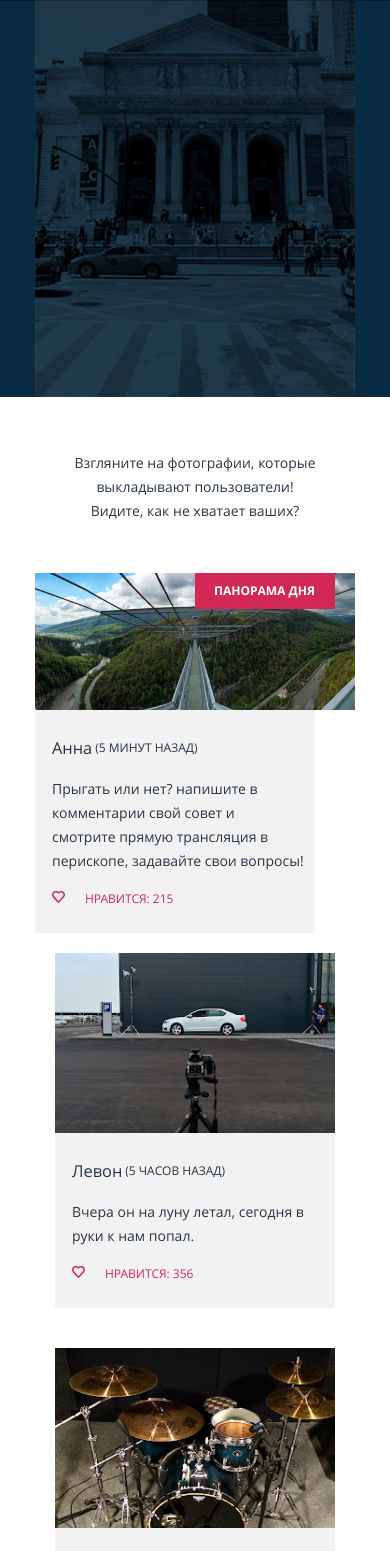
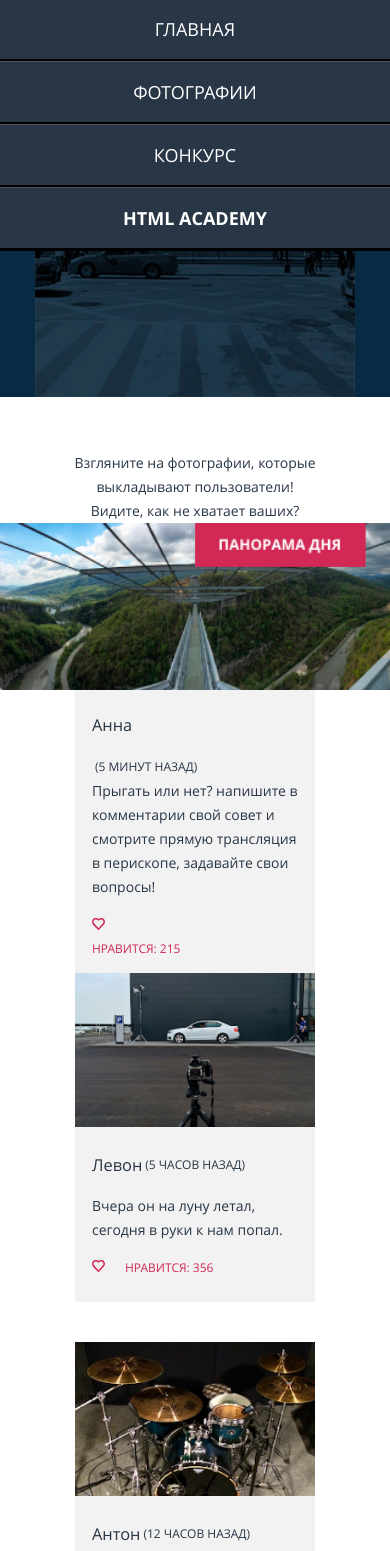
Before and after one commit to Proxa-prog/1817499-pink-23, a website: page source/catalog.html in a window 390 px wide. Shown: the part 65-1616 px from the top of the page. Drawn offline with nearby package versions, Linux system fonts and the light colour scheme; files that its build step writes are made by us from their sources.

Commit message:
Адаптивная сетка внутренних страниц. Внесены правки #2

```diff
--- a/source/catalog.html
+++ b/source/catalog.html
@@ -17,17 +17,17 @@
               <img class="page-header__logo-image" src="img/header_logo_pink.svg" alt="Логотип" width="74" height="23">
             </a>
             <button class="main-nav__toggle"><span class="visually-hidden">Открыть меню</span><img class="page-header__logo-image" src="img/open_menu_button.svg" alt="Логотип" width="50" height="24"></button>
-            <div class="main-nav__wrapper visually-hidden">
+            <div class="main-nav__wrapper">
                 <ul class="main-nav__list">
                   <li class="main-nav__list-item">
                   </li>
                   <li class="main-nav__list-item main-nav__list-item-current">
-                    <a>
+                    <a href="index.html">
                       Главная
                     </a>
                   </li>
                   <li class="main-nav__list-item">
-                    <a href="catalog.html">
+                    <a>
                       Фотографии
                     </a>
                   </li>
@@ -57,11 +57,12 @@
             <p class="page-main__article">
                 Взгляните на фотографии, которые<br> выкладывают пользователи!<br> Видите, как не хватает ваших?
             </p>
+          </div>
 
-            <ul class="user-catalog__list">
-              <li class="user-catalog__item">
+          <div class="user-catalog__panorama-wrapper">
             <img class="user-catalog__picture user-catalog__panorama" src="img/bridge.jpg" alt="Мост над дорогой" width="320" height="137">
-                <div class="user-catalog__review catalog-review">
+            <div class="content-wrapper">
+              <div class="user-catalog__review catalog-review-panorama">
                 <h3 class="catalog-review__user-name">Анна </h3>
                 <span class="catalog-review__time">(5 минут назад)</span>
                 <p class="catalog-review__text">
@@ -72,7 +73,11 @@
                   </svg></button>
                 <p class="user-catalog__how-much-like">Нравится: 215</p>
               </div>
-              </li>
+            </div>
+          </div>
+
+          <div class="content-wrapper">
+            <ul class="user-catalog__list">
               <li class="user-catalog__item">
                 <img class="user-catalog__picture" src="img/car.jpg" alt="Фотосъёмка автомобиля" width="280" height="180">
                 <div class="user-catalog__review catalog-review">
@@ -171,7 +176,10 @@
                 <p class="page-main__article">
                   Затмите их всех!<br> Выкладывайте всё, что накопилось в телефоне!
                 </p>
+            </div>
 
+              <div class="user-repost__container">
+                <div class="content-wrapper">
                   <div class="user-repost__wrapper">
                     <input class="user-repost__input-file" type="file">
 
@@ -231,6 +239,8 @@
                     <button class="page-main__catalog-button" type="submit">Запостить</button>
                     <button class="page-main__catalog-button" type="reset">Отмена</button>
                   </div>
+                </div>
+              </div>
             </section>
           </div>
         </form>
--- a/source/less/blocks/modal-error.less
+++ b/source/less/blocks/modal-error.less
@@ -1,4 +1,5 @@
 .modal-error {
+  display: none;
   min-height: 289px;
   padding: 44px 22px 52px 22px;
 }
--- a/source/less/blocks/modal-sent.less
+++ b/source/less/blocks/modal-sent.less
@@ -1,4 +1,5 @@
 .modal-sent {
+  display: none;
   min-height: 380px;
 }
 
--- a/source/less/blocks/page-header-form.less
+++ b/source/less/blocks/page-header-form.less
@@ -7,3 +7,11 @@
   min-height: 462px;
   color: @color-white;
 }
+
+.page-header-form__competition {
+  font-weight: 300;
+  font-size: 24px;
+  line-height: 33px;
+  width: 228px;
+  margin: 0 auto;
+}
--- a/source/less/blocks/page.less
+++ b/source/less/blocks/page.less
@@ -9,7 +9,7 @@
   text-align: center;
   font-size: 14px;
   line-height: 24px;
-  font-weight: normal;
+  font-weight: 400;
   font-style: normal;
   color: @color-text-black;
 }
--- a/source/less/blocks/user-catalog.less
+++ b/source/less/blocks/user-catalog.less
@@ -1,10 +1,5 @@
-.user-catalog {
-  min-height: 2430px;
-}
-
 .user-catalog__list {
   .ul_style();
-  margin-top: 50px;
 
   @media (min-width: @tablet-width) {
     display: flex;
@@ -17,26 +12,17 @@
   }
 }
 
-.user-catalog__item { //как выделить отдельно,чтобы растянуть на всю страницу?
+.user-catalog__item {
   display: flex;
   flex-wrap: wrap;
-
-  &:not(:first-of-type) {
   margin: 0 20px 20px 20px;
 }
 
 @media (min-width: @tablet-width) {
   width: 300px;
   height: 455px;
-
-    &:not(:first-of-type) {
   margin: 0;
   margin-top: 20px;
-    }
-
-    &:first-child {
-      width: 100%;
-    }
 
   &:nth-child(2n + 2) {
     margin-right: 20px;
@@ -60,7 +46,6 @@
   &:nth-child(3n + 3) {
     margin-left: 20px;
     margin-right: 20px;
-    }
   }
 }
 
@@ -103,3 +88,27 @@
     }
   }
 }
+
+.user-catalog__panorama {
+  width: 100%;
+}
+
+.catalog-review-panorama {
+  margin: -10px auto;
+  width: 240px;
+  min-height: 121px;
+  padding: 10px 10px 10px 17px;
+  text-align: left;
+  background-color: @color-grey;
+  box-sizing: border-box;
+
+  @media (min-width: @tablet-width) {
+    width: 580px;
+    min-height: 155px;
+  }
+
+  @media (min-width: @desktop-width) {
+    width: 940px;
+    min-height: 155px;
+  }
+}
--- a/source/less/blocks/user-repost.less
+++ b/source/less/blocks/user-repost.less
@@ -1,8 +1,21 @@
+.user-repost__container {
+  background-color: @color-grey;
+
+  @media (min-width: @desktop-width) {
+    box-sizing: border-box;
+    width: 940px;
+    padding: 0 130px 0 130px;
+    margin-left: auto;
+    margin-right: auto;
+  }
+}
+
 .user-repost__wrapper {
-  background-color: @color-grey;
   margin-top: 52px;
   padding-top: 20px;
   box-sizing: border-box;
+  margin-right: auto;
+  margin-left: auto;
 }
 
 .user-repost__input-file {
--- a/source/less/global/global.less
+++ b/source/less/global/global.less
@@ -16,22 +16,8 @@ img {
   height: auto;
 }
 
-.container {
-  width: 320px;
-  margin-left: auto;
-  margin-right: auto;
-  background-color: @color-white;
-
-  @media (min-width: @tablet-width) {
-    width: 660px;
-  }
-
-  @media (min-width: @desktop-width) {
-    width: 1200px;
-  }
-}
-
 .content-wrapper {
+  box-sizing: border-box;
   width: 320px;
   padding-left: 20px;
   padding-right: 20px;
```
Also changed, not shown: source/form.html (+18 -6 lines), source/index.html (+1 -1 lines), source/img/timer.svg (added). Lines whose indentation alone changed are shown as unchanged.
